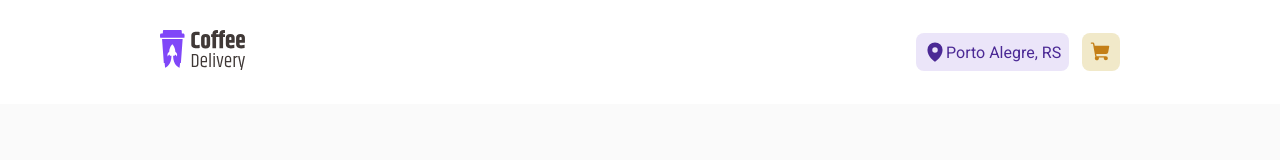
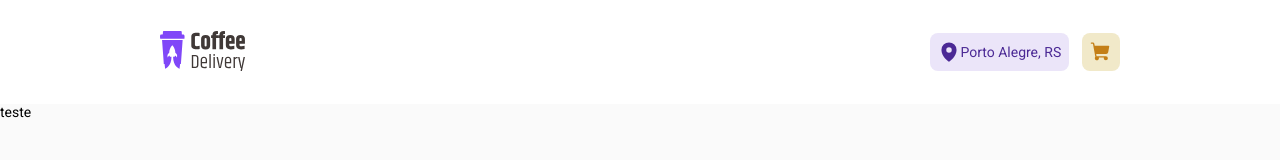
Before and after one commit to tsxfabio/ignite-coffee-delivery, a React (Vite) app: page / in a window 1280 px wide. Shown: the top 160 px of the page. Built offline with nearby package versions, Linux system fonts and the light colour scheme.

Commit message:
estrutura inicial header component

```diff
--- a/src/App.tsx
+++ b/src/App.tsx
@@ -3,10 +3,12 @@ import { defaultTheme } from './styles/themes/default'
 import { GlobalStyle } from './styles/global'
 import { BrowserRouter } from 'react-router-dom'
 import { Router } from './Router'
+import { Header } from './components/Header'
 
 export function App() {
   return (
     <ThemeProvider theme={defaultTheme}>
+      <Header />
       <BrowserRouter>
         <Router />
       </BrowserRouter>
--- a/src/Router.tsx
+++ b/src/Router.tsx
@@ -1,12 +1,13 @@
 import { Route, Routes } from 'react-router-dom'
 import { Header } from './components/Header'
 import { DefaultLayout } from './layouts/DefaultLayout'
+import { Home } from './pages/Home'
 
 export function Router() {
   return (
     <Routes>
       <Route path="/" element={<DefaultLayout />}>
-        <Route path="/" element={<Header />} />
+        <Route path="/" element={<Home />} />
       </Route>
     </Routes>
   )
--- /dev/null
+++ b/src/pages/Home/index.tsx
@@ -0,0 +1,9 @@
+import { HeaderContainer } from './styles'
+
+export function Home() {
+  return (
+    <div>
+      <HeaderContainer>teste</HeaderContainer>
+    </div>
+  )
+}
--- /dev/null
+++ b/src/pages/Home/styles.ts
@@ -0,0 +1,5 @@
+import styled from 'styled-components'
+
+export const HeaderContainer = styled.header`
+  height: 544px;
+`
--- a/src/styles/global.ts
+++ b/src/styles/global.ts
@@ -9,6 +9,7 @@ export const GlobalStyle = createGlobalStyle`
 
 body {
   font-family: 'Roboto', sans-serif;
+  font-size: 0.875rem;
   background: ${(props) => props.theme['white-200']};
 }
 `
```
Also changed, not shown: src/assets/background-header.png (added), src/assets/background-header.svg (added).
